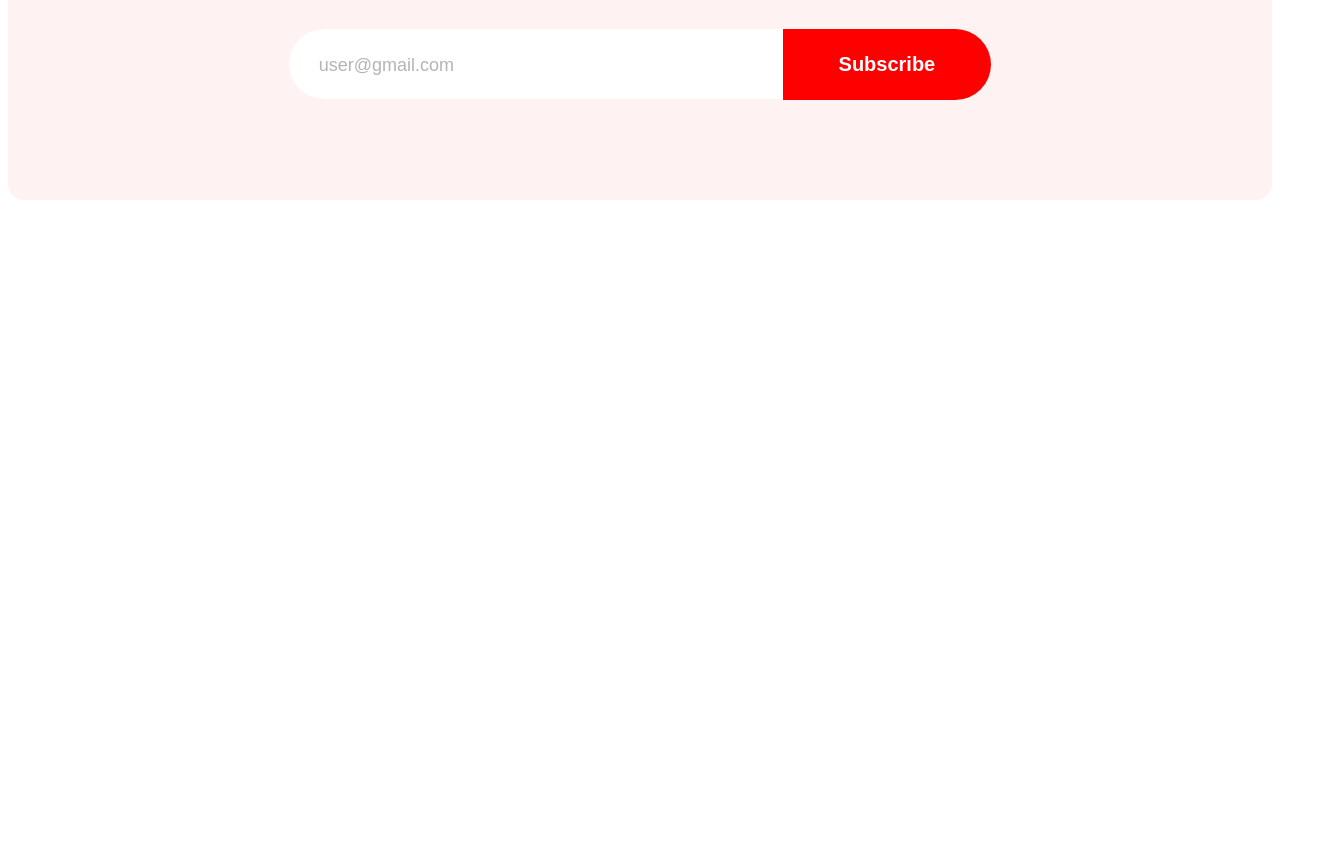
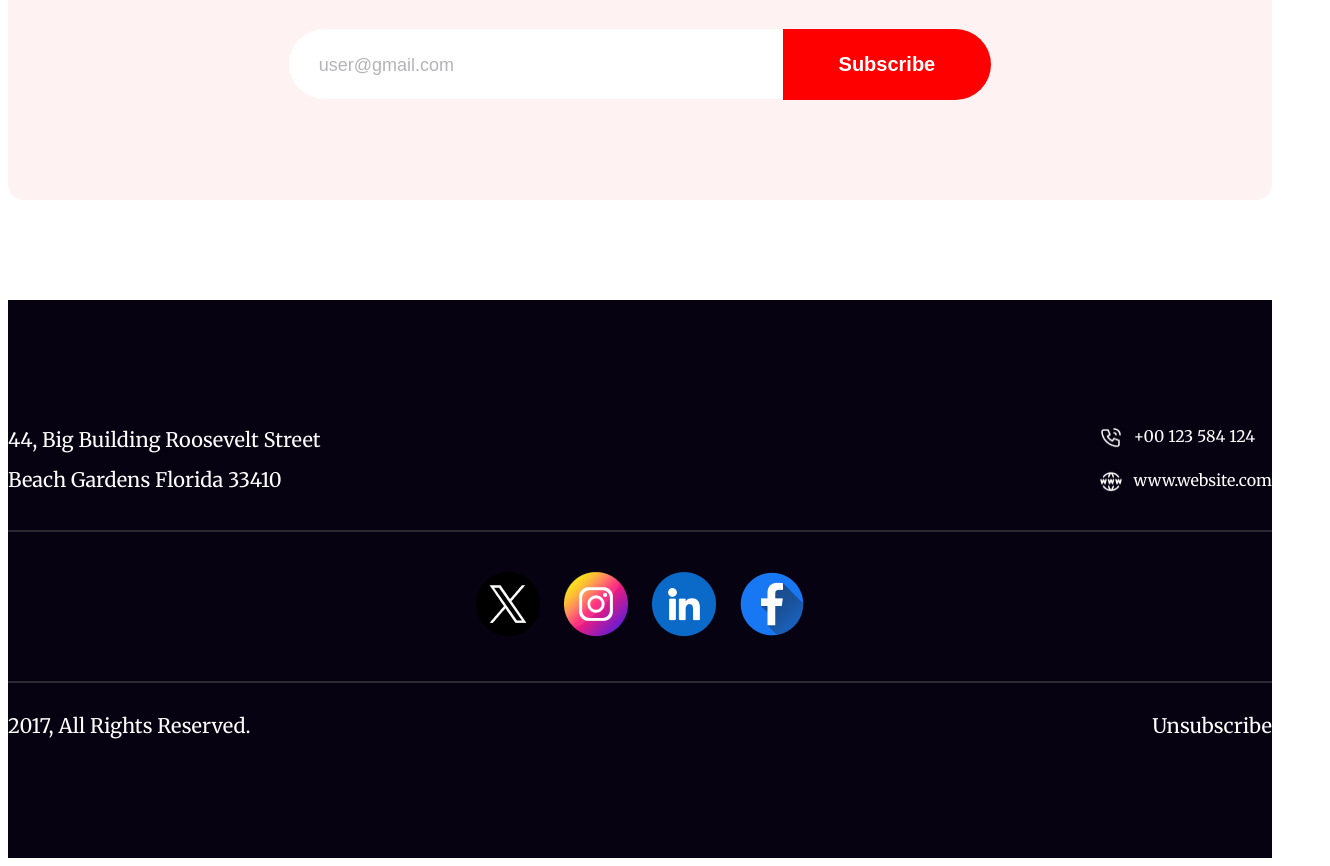
Before and after one commit to yasinmunn/new-year-special, a plain HTML site: page index.html in a window 1280 px wide. Shown: the part 6147-7013 px from the top of the page, 1330 px wide, since content can reach past the window. Before the commit the page ends 6447 px from the top, so only its background shows below. Drawn offline with Linux system fonts and the light colour scheme.

Commit message:
footer added

```diff
--- a/index.html
+++ b/index.html
@@ -104,5 +104,31 @@
         </div>
 
     </main>
+    <footer class="footer">
+        <div class="contact-info">
+            <p class="address-info">44, Big Building Roosevelt Street<br>
+                Beach Gardens Florida 33410</p>
+            <div class="icons">
+                <a href="#" class="icon"><img src="./images/Call.png" alt="" /> +00 123 584 124</a>
+                <br>
+                <a href="#" class="icon"><img src="./images/Website.png" alt="" /> www.website.com</a>
+            </div>
+        </div>
+        <hr>
+        <div class="social-icon">
+            <img src="./images/Twitter.png" alt="" class="social-icon-info">
+            <img src="./images/Instagram.png" alt="" class="social-icon-info">
+            <img src="./images/Linkedin.png" alt="" class="social-icon-info">
+            <img src="./images/Facebook.png" alt="" class="social-icon-info">
+        </div>
+        <hr>
+        <div class="copyright contact-info">
+            <p>2017, All Rights Reserved.</p>
+            <p>Unsubscribe</p>
+        </div>
+    </footer>
+
+
+
 </body>
 </html>
--- a/style/style.css
+++ b/style/style.css
@@ -415,5 +415,67 @@ main{
     color: #FFF;
     font-weight: 600;
     text-transform: capitalize;
+}
 
+/* Footer section style */
+
+.footer {
+    background-color: #070211;
+    padding: 100px 0;
 }
+
+.contact-info {
+    display: flex;
+    justify-content: space-between;
+    max-width: 1320px;
+    margin: 0 auto;
+    align-items: center;
+}
+
+.address-info {
+    color: #FFF;
+    font-size: 20px;
+    line-height: 40px;
+    max-width: 400px;
+}
+.icons {
+    display: flex;
+    flex-direction: column;
+    align-items: left;
+}
+
+.icon {
+    color: #FFF;
+    text-decoration: none;
+    display: flex;
+    align-items:left;
+}
+
+.icon img {
+    width: 24px;
+    height: 24px;
+    margin-right: 10px;
+    vertical-align: middle;
+}
+.social-icon{
+    text-align: center;
+    padding: 20px 0px;
+}
+.social-icon-info{
+    margin: 10px 10px;
+}
+
+hr {
+    width: 1320px;
+    margin: 10px auto;
+    border: 1px solid rgba(255, 255, 255, 0.15);;
+}
+.copyright{
+    display: flex;
+    justify-content: space-between;
+}
+.copyright p {
+    color: #FFF;
+    font-size: 20px;
+}
+/* This is Website End */
```
